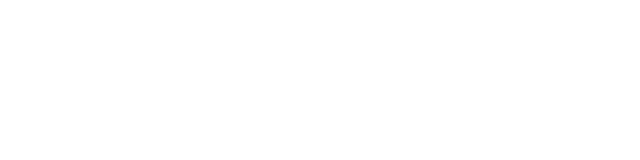
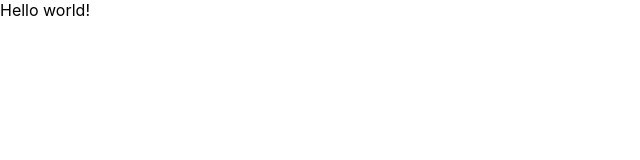
Before and after one commit to midadhkappil/wondermingle-frontend, a React (Create React App) app: page / in a window 1280 px wide. Shown: the top 160 px of the page, without its empty margins (0-640 px from the left). Built offline with nearby package versions, Linux system fonts and the light colour scheme.

Commit message:
added router

```diff
--- a/package.json
+++ b/package.json
@@ -8,6 +8,8 @@
     "@testing-library/user-event": "^13.5.0",
     "react": "^18.2.0",
     "react-dom": "^18.2.0",
+    "react-router": "^6.20.1",
+    "react-router-dom": "^6.20.1",
     "react-scripts": "5.0.1",
     "web-vitals": "^2.1.4"
   },
--- a/src/App.js
+++ b/src/App.js
@@ -1,7 +1,9 @@
+import Router from './Router'
+
 function App() {
   return (
     <div className="App">
-
+      <Router />
     </div>
   );
 }
--- /dev/null
+++ b/src/pages/Home/index.js
@@ -0,0 +1,5 @@
+const Home = () => (
+  <div>Hello world!</div>
+)
+
+export default Home;
--- /dev/null
+++ b/src/pages/Trips/index.js
@@ -0,0 +1,5 @@
+const Trips = () => (
+  <div>my trips</div>
+)
+
+export default Trips;
```
Also changed, not shown: src/Router/index.js (added, +26 -0 lines), 1 other file (tests, documents, lock files or other folders).
